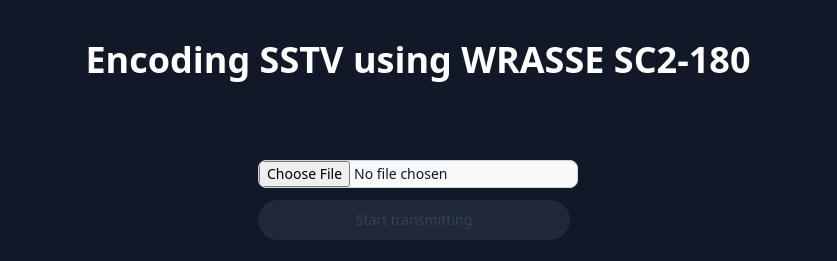
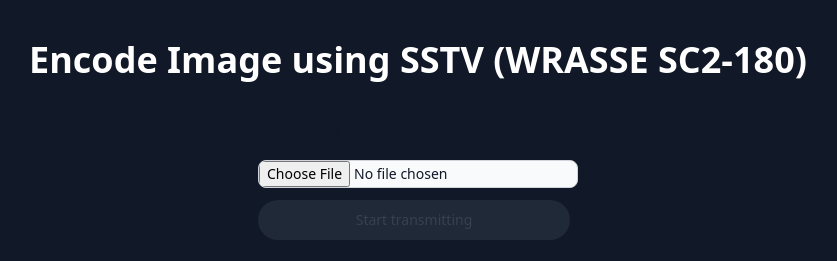
Before and after one commit to prashantrahul141/sstv, a website with bundled scripts: page encode.html in a window 1280 px wide. Shown: the top 261 px of the page, without its empty margins (222-1059 px from the left). Built offline with nearby package versions, Linux system fonts and the light colour scheme.

Commit message:
fix: typo

```diff
--- a/encode.html
+++ b/encode.html
@@ -11,7 +11,9 @@
     class="bg-[#111827] mb-36 text-white flex w-full items-center justify-center flex-col"
   >
     <div class="my-10 px-4">
-      <p class="text-heading text-center">Encoding SSTV using WRASSE SC2-180</p>
+      <p class="text-heading text-center">
+        Encode Image using SSTV (WRASSE SC2-180)
+      </p>
     </div>
     <div class="w-[320px] flex flex-col gap-3">
       <label class="label" for="file_input">Select image</label>
```
